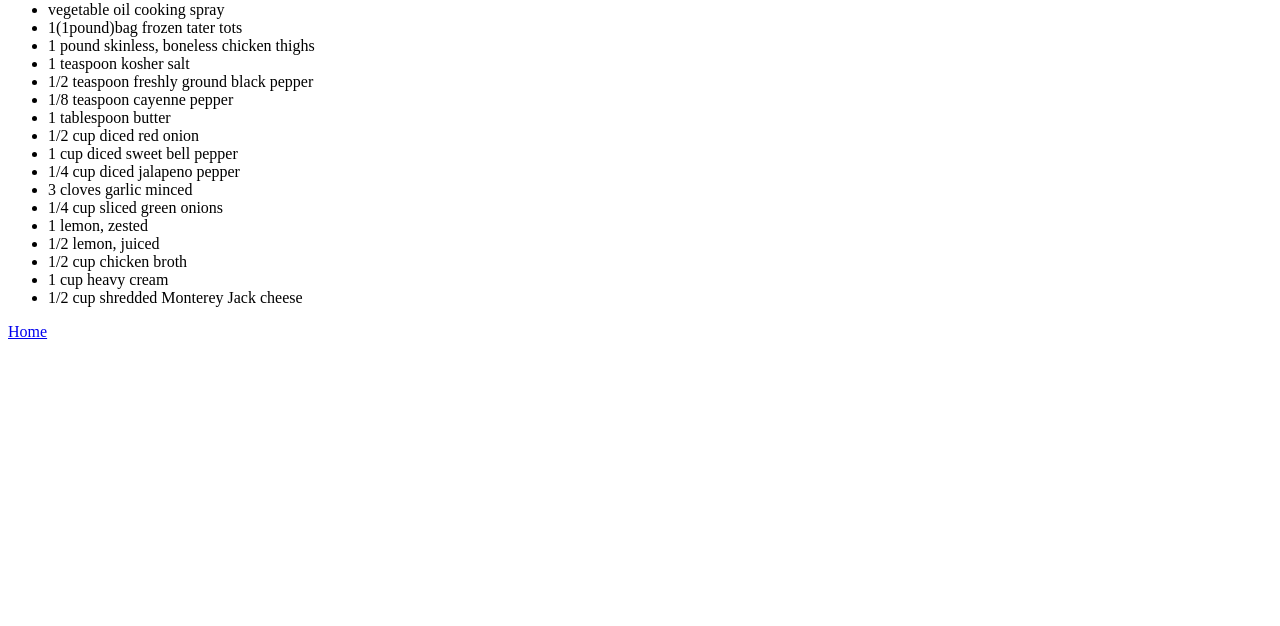
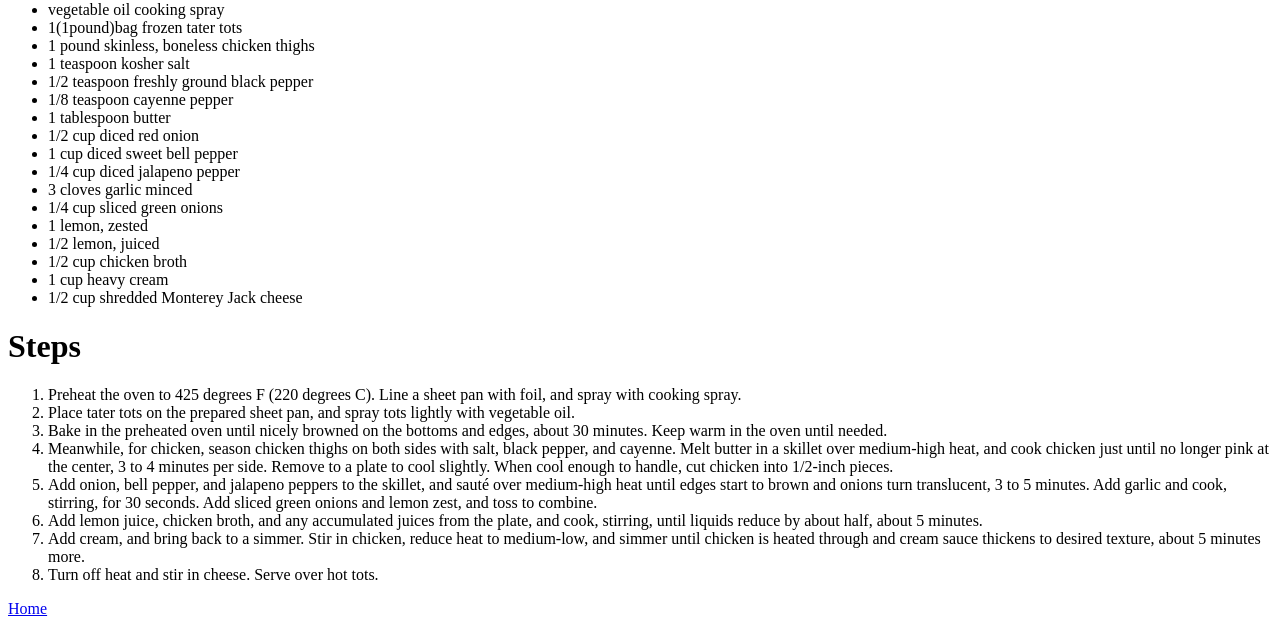
Before and after one commit to Zurich130/odin-recipes, a plain HTML site: page recipes/chickentots.html in a window 1280 px wide. Shown: the part 575-1201 px from the top of the page. Before the commit the page ends 924 px from the top, so only its background shows below. Drawn offline with Linux system fonts and the light colour scheme.

Commit message:
Added an ordered list of steps for recipe

```diff
--- a/recipes/chickentots.html
+++ b/recipes/chickentots.html
@@ -34,6 +34,17 @@
                 <li>1 cup heavy cream</li>
                 <li>1/2 cup shredded Monterey Jack cheese</li>
             </ul>
+            <h1>Steps</h1>
+            <ol>
+                <li>Preheat the oven to 425 degrees F (220 degrees C). Line a sheet pan with foil, and spray with cooking spray.</li>
+                <li>Place tater tots on the prepared sheet pan, and spray tots lightly with vegetable oil. </li>
+                <li>Bake in the preheated oven until nicely browned on the bottoms and edges, about 30 minutes. Keep warm in the oven until needed.</li>
+                <li>Meanwhile, for chicken, season chicken thighs on both sides with salt, black pepper, and cayenne. Melt butter in a skillet over medium-high heat, and cook chicken just until no longer pink at the center, 3 to 4 minutes per side. Remove to a plate to cool slightly. When cool enough to handle, cut chicken into 1/2-inch pieces.</li>
+                <li>Add onion, bell pepper, and jalapeno peppers to the skillet, and sauté over medium-high heat until edges start to brown and onions turn translucent, 3 to 5 minutes. Add garlic and cook, stirring, for 30 seconds. Add sliced green onions and lemon zest, and toss to combine.</li>
+                <li>Add lemon juice, chicken broth, and any accumulated juices from the plate, and cook, stirring, until liquids reduce by about half, about 5 minutes.</li>
+                <li>Add cream, and bring back to a simmer. Stir in chicken, reduce heat to medium-low, and simmer until chicken is heated through and cream sauce thickens to desired texture, about 5 minutes more.</li>
+                <li>Turn off heat and stir in cheese. Serve over hot tots.</li>
+            </ol>
         </div>
     </div>
     <div>
```
